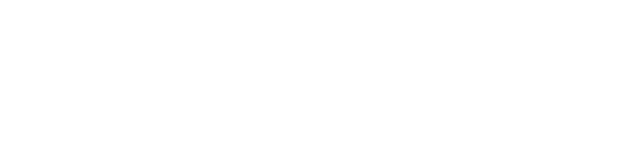
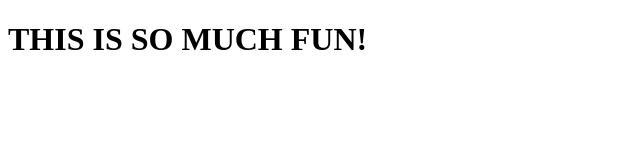
Before and after one commit to RileyEspersen1/codingDemo, a plain HTML site: page index.html in a window 1280 px wide. Shown: the whole page, without its empty margins (0-640 px from the left). Drawn offline with Linux system fonts and the light colour scheme.

Commit message:
adds a header to index.html

```diff
--- a/index.html
+++ b/index.html
@@ -7,6 +7,6 @@
     <title>Document</title>
 </head>
 <body>
-
+    <h1>THIS IS SO MUCH FUN!</h1>
 </body>
 </html>
```
